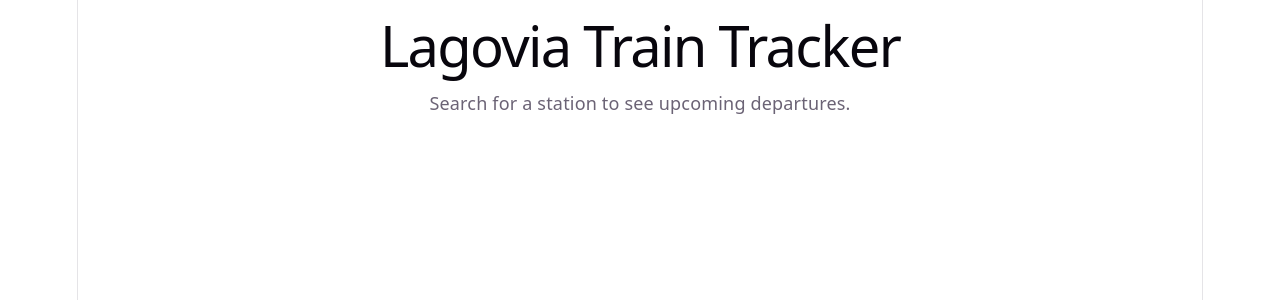
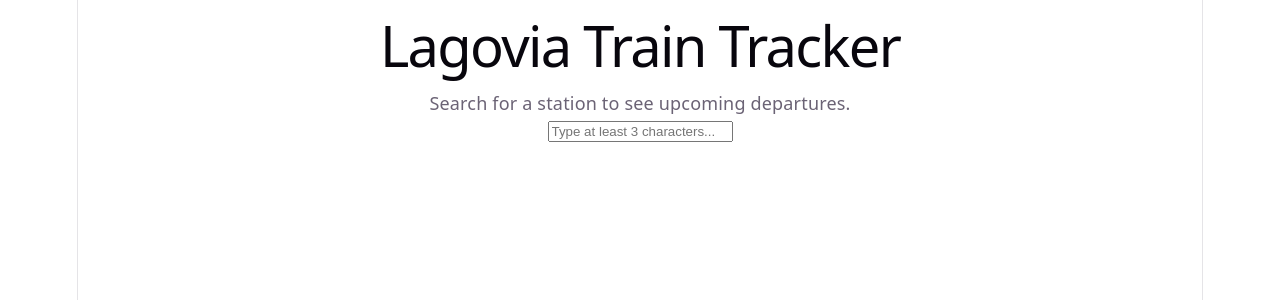
Before and after one commit to NimrahBano2000/lagovia-train-tracker, a React app in the folder frontend/: page / in a window 1280 px wide. Shown: the top 300 px of the page. Built offline with nearby package versions, Linux system fonts and the light colour scheme; the HTML template or start-up script is replaced by a standard one.

Commit message:
controlled search input with useState

```diff
--- a/frontend/src/App.jsx
+++ b/frontend/src/App.jsx
@@ -1,8 +1,25 @@
+import {useState} from 'react';
+
+
+
 function App() {
+  const [query, setQuery] = useState('');
+  const isTooShort = query.length > 0 && query.length < 3;
+
   return (
     <div className="container">
       <h1>Lagovia Train Tracker</h1>
       <p>Search for a station to see upcoming departures.</p>
+      <input
+        type="text"
+        value={query}
+        onChange={(e) => setQuery(e.target.value)}
+        placeholder="Type at least 3 characters..."
+      />
+      {isTooShort && <p>Keep typing — need at least 3 characters.</p>}
+      {query.length >= 3 && (
+        <p>Searching for: <strong>{query}</strong></p>
+      )}
     </div>
   );
 }
```
